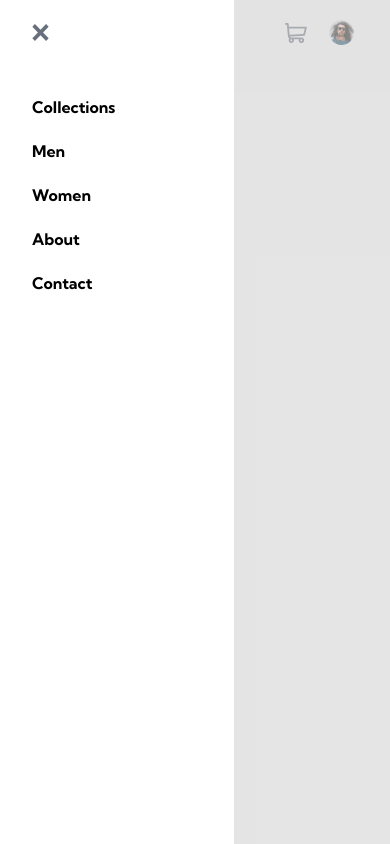
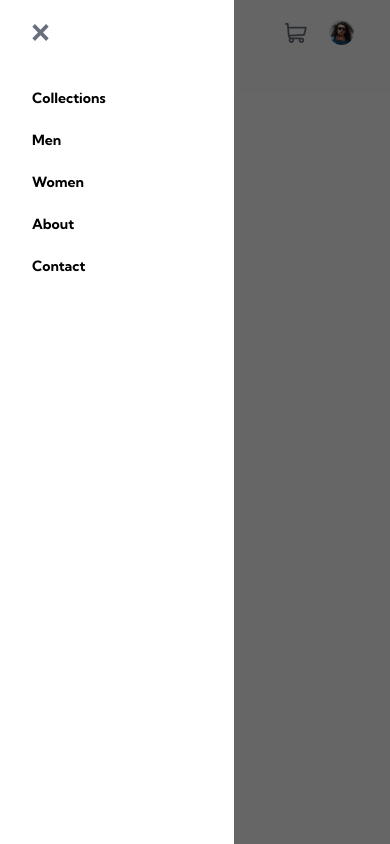
Before and after one commit to bmhuyquoc104/e-commerce, a React (Create React App) app: page / in a window 390 px wide. Both pictures are taken after a click on the picture 40 px from the left and 46 px from the top of the page. Built offline with nearby package versions, Linux system fonts and the light colour scheme.

Commit message:
5. Rearrange file and limit active navbar only appear in mobile mode

```diff
--- a/src/App.js
+++ b/src/App.js
@@ -1,30 +1,12 @@
 import { GlobalStyle } from "./components/GlobalStyle";
 import Header from "./components/Header/Header";
-import { useState } from "react";
-import { StyledActiveNavbar } from "./components/Header/Header.styled";
-import { AbsoluteFlexContainer } from "./components/Flex/Flex.styled";
-import imageResoucres from "./assets/imageResoucres";
+
 function App() {
-  const [toggleMenu, setToggleMenu] = useState(false);
 
   return (
     <>
       <GlobalStyle />
-      <Header toggle={toggleMenu} setToggleMenu={setToggleMenu} />
-      {toggleMenu && (
-        <AbsoluteFlexContainer>
-          <div className="wrapper">
-            <img onClick = {() => {setToggleMenu(false)}} src={imageResoucres.CloseIcon} alt="CloseIcon"></img>
-            <ul>
-              <li>Collections</li>
-              <li>Men</li>
-              <li>Women</li>
-              <li>About</li>
-              <li>Contact</li>
-            </ul>
-          </div>
-        </AbsoluteFlexContainer>
-      )}
+      <Header  />
     </>
   );
 }
--- a/src/components/Flex/Flex.styled.js
+++ b/src/components/Flex/Flex.styled.js
@@ -1,39 +1,15 @@
-import styled from 'styled-components'
+import styled from "styled-components";
 
 export const AbsoluteFlexContainer = styled.div`
-position: absolute;
-top: 0;
-left: 0;
-width:100%;
-background-color:rgba(211,211,211,0.6);
-min-height:100vh;
-z-index:1;
+  position: absolute;
+  top: 0;
+  left: 0;
+  width: 100%;
+  background-color: rgba(0, 0, 0, 0.6);
+  min-height: 100vh;
+  z-index: 1;
 
-.wrapper{
-    min-height:100vh;
-    display: flex;
-    width: 60%;
-    background-color:var(--clr_w);
-    gap:3.5em;
-    flex-direction:column;
-    padding: 1.5em 2em;
-}
-
-.wrapper img{
-    object-fit:cover;
-    aspect-ratio:1/1;
-    width:10%;
-}
-
-ul{
-    display: flex;
-    flex-direction:column;
-    gap:1.5em;
-}
-
-li{
-    list-style-type: none;
-    color:var(--cl_b);
-    font-weight:var(--fw_700);
-}
-`
+  @media (min-width:768px){
+      display: none;
+  }
+`;
--- a/src/components/Header/Header.jsx
+++ b/src/components/Header/Header.jsx
@@ -1,7 +1,10 @@
-import React, {useState} from "react";
+import React, { useState } from "react";
 import imageResoucres from "../../assets/imageResoucres";
-import { StyledHeader } from "./Header.styled";
-const Header = ({toggle,setToggleMenu}) => {
+import { StyledHeader, StyledActiveNavbar } from "./Header.styled";
+import { AbsoluteFlexContainer } from "../Flex/Flex.styled";
+const Header = ({ setToggle }) => {
+  const [toggleMenu, setToggleMenu] = useState(false);
+
   return (
     <StyledHeader>
       {/* Desktop display: max-width:768px */}
@@ -28,7 +31,7 @@ const Header = ({toggle,setToggleMenu}) => {
         className="menu-icon"
         src={imageResoucres.MenuIcon}
         alt="Menu Icon"
-        onClick = {()=> setToggleMenu(true)}
+        onClick={() => setToggleMenu(true)}
       />
       <img className="logo-mobile" src={imageResoucres.Logo} alt="Logo Icon" />
 
@@ -42,6 +45,27 @@ const Header = ({toggle,setToggleMenu}) => {
           </div>
         </li>
       </ul>
+
+      {toggleMenu && (
+        <AbsoluteFlexContainer>
+          <StyledActiveNavbar>
+            <img
+              onClick={() => {
+                setToggleMenu(false);
+              }}
+              src={imageResoucres.CloseIcon}
+              alt="CloseIcon"
+            ></img>
+            <ul>
+              <li>Collections</li>
+              <li>Men</li>
+              <li>Women</li>
+              <li>About</li>
+              <li>Contact</li>
+            </ul>
+          </StyledActiveNavbar>
+        </AbsoluteFlexContainer>
+      )}
     </StyledHeader>
   );
 };
--- a/src/components/Header/Header.styled.js
+++ b/src/components/Header/Header.styled.js
@@ -113,6 +113,37 @@ export const StyledHeader = styled.header`
     }
   }
 `;
-export const StyledActiveNavbar = styled.ul`
-  background-color:var(--clr_w);
+export const StyledActiveNavbar = styled.div`
+  min-height: 100vh;
+  display: flex;
+  width: 60%;
+  background-color: var(--clr_w);
+  gap: 3em;
+  flex-direction: column;
+  padding: 1.5em 2em;
+
+  img {
+    object-fit: cover;
+    aspect-ratio: 1/1;
+    width: 10%;
+  }
+
+  ul {
+    display: flex;
+    flex-direction: column;
+    gap: 1.5em;
+  }
+
+  li {
+    list-style-type: none;
+    color: var(--cl_b);
+    font-weight: var(--fw_700);
+    border: none;
+    :hover {
+      border: none;
+    }
+  }
+  @media (min-width:768px){
+      display: none;
+  }
 `;
```
